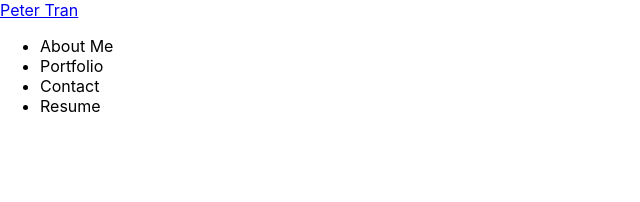
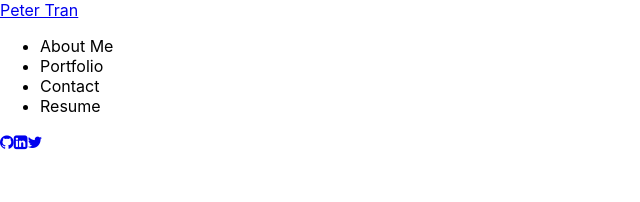
Before and after one commit to ptran77/react-portfolio, a React (Create React App) app: page / in a window 1280 px wide. Shown: the top 202 px of the page, without its empty margins (0-640 px from the left). Built offline with nearby package versions, Linux system fonts and the light colour scheme.

Commit message:
added icons and links to footer component and added footer to app

```diff
--- a/public/index.html
+++ b/public/index.html
@@ -24,7 +24,12 @@
       work correctly both with client-side routing and a non-root public URL.
       Learn how to configure a non-root public URL by running `npm run build`.
     -->
-    <title>React App</title>
+
+    <link
+      rel="stylesheet"
+      href="https://cdnjs.cloudflare.com/ajax/libs/font-awesome/4.7.0/css/font-awesome.min.css"
+    />
+    <title>React Portfolio</title>
   </head>
   <body>
     <noscript>You need to enable JavaScript to run this app.</noscript>
--- a/src/App.js
+++ b/src/App.js
@@ -2,7 +2,7 @@ import './App.css';
 
 import React, { useState } from 'react';
 import Header from './components/Header';
-//import Footer from './components/Footer';
+import Footer from './components/Footer';
 
 function App() {
   // navigation options
@@ -13,12 +13,16 @@ function App() {
   const [currentNavOp, setCurrentNavOp] = useState(navOptions[0]);
 
   return (
+    <div>
       <Header
         // passing variables to Header component
         navOptions={navOptions}
         currentNavOp={currentNavOp}
         setCurrentNavOp={setCurrentNavOp}
       />
+
+      <Footer />
+    </div>
   );
 }
 
--- a/src/components/Footer/index.js
+++ b/src/components/Footer/index.js
@@ -0,0 +1,13 @@
+import React from 'react';
+
+function Footer() {
+  return (
+    <footer>
+      <a href='https://github.com/ptran77'><i class="fa fa-github" /></a>
+      <a href='https://www.linkedin.com/in/peter-tran-b9a02620b/'><i class="fa fa-linkedin-square" /></a>
+      <a href='https://twitter.com/PeterTr98757311'><i class="fa fa-twitter" /></a>
+    </footer>
+  )
+}
+
+export default Footer;
```
Lines whose indentation alone changed are shown as unchanged.
